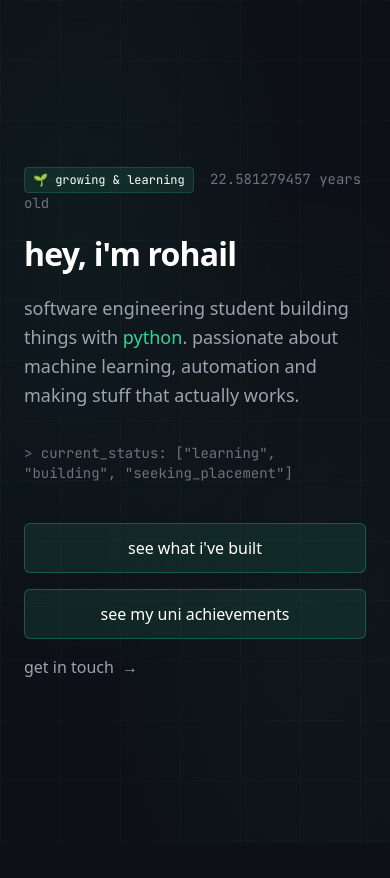
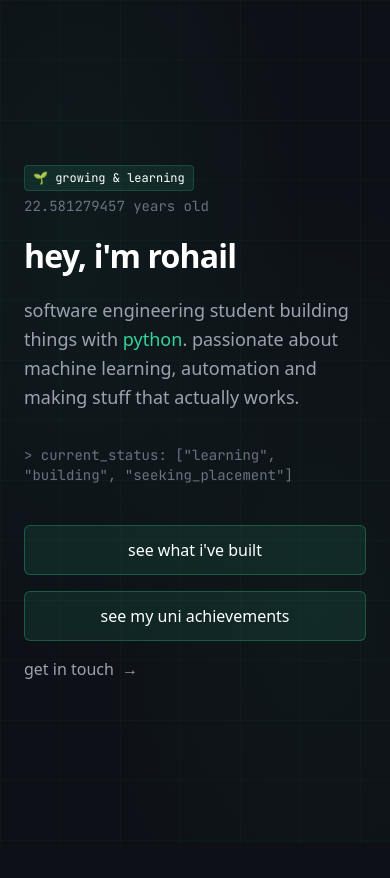
Before and after one commit to Antendis/antendis.dev, a PHP site: page / in a window 390 px wide. Shown: the top 878 px of the page. Run offline with PHP 8.4, Linux system fonts and the light colour scheme; some libraries are stand-ins or nearby versions.

Commit message:
years old mobile fix

```diff
--- a/index.html
+++ b/index.html
@@ -53,7 +53,8 @@
           <div>
             <div class="mb-6 slide-down">
               <span class="tag">🌱 growing & learning</span>
-              <span class="mono text-sm text-gray-500 ml-3" id="age"></span>
+              <span class="mono text-sm text-gray-500 ml-3 tag-age-desktop" id="age"></span>
+              <span class="mono text-sm text-gray-500 tag-age-mobile" id="age-mobile"></span>
             </div>
             <h1 class="text-5xl md:text-7xl font-bold mb-6 tracking-tight slide-down">hey, i'm rohail</h1>
             <p class="text-xl md:text-2xl text-gray-400 mb-8 leading-relaxed slide-left">software engineering student building things with <span class="accent">python</span>. passionate about machine learning, automation and making stuff that actually works.</p>
--- a/script.js
+++ b/script.js
@@ -1,12 +1,17 @@
 // Dynamic age calculation
+
 function updateAge() {
   const birthDate = new Date('2003-05-22');
   const now = new Date();
   const ageInMilliseconds = now - birthDate;
   const ageInYears = ageInMilliseconds / (365.25 * 24 * 60 * 60 * 1000);
   const ageElement = document.getElementById('age');
+  const ageMobile = document.getElementById('age-mobile');
   if (ageElement) {
     ageElement.textContent = `${ageInYears.toFixed(9)} years old`;
+  }
+  if (ageMobile) {
+    ageMobile.textContent = `${ageInYears.toFixed(9)} years old`;
   }
   requestAnimationFrame(updateAge);
 }
--- a/style.css
+++ b/style.css
@@ -1,3 +1,19 @@
+.tag-age-mobile {
+  display: none !important;
+}
+.tag-age-desktop {
+  display: inline !important;
+}
+@media (max-width: 768px) {
+  .tag-age-mobile {
+    display: block !important;
+    margin-left: 0 !important;
+    margin-top: 0.5rem;
+  }
+  .tag-age-desktop {
+    display: none !important;
+  }
+}
 .slide-right {
   opacity: 0;
   transform: translateX(100px);
```
